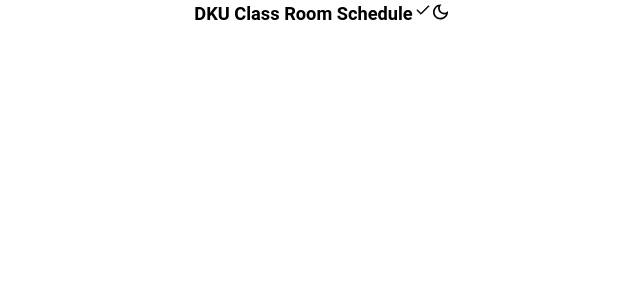
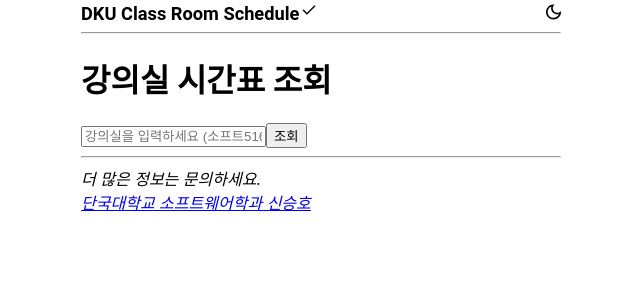
Before and after one commit to ellen24k/opensw, a React (Create React App) app in the folder frontend/: page / in a window 1280 px wide. Shown: the top 300 px of the page, without its empty margins (319-959 px from the left). Built offline with nearby package versions, Linux system fonts and the light colour scheme.

Commit message:
psmsq4: Create MainFrame Component and Structure

```diff
--- a/frontend/src/App.js
+++ b/frontend/src/App.js
@@ -1,18 +1,19 @@
 // src/App.js
 import React from 'react';
-import {BrowserRouter as Router, Route, Routes} from 'react-router-dom';
+import { BrowserRouter as Router, Route, Routes } from 'react-router-dom';
 import ClassroomSchedule from './components/ClassroomSchedule';
 import MainFrame from "./components/MainFrame.js";
+import IntroPage from './components/IntroPage.js';
 
 function App() {
   return (
     <Router>
-            <div className="App">
+      {/* <div className="App"> */}
       <Routes>
-                    <Route path="/" element={<MainFrame/>}/>
-                    <Route path="/api-test" element={<ClassroomSchedule/>}/>
+        <Route path="/" element={<IntroPage />} />
+        <Route path="/api-test" element={<ClassroomSchedule />} />
       </Routes>
-            </div>
+      {/* </div> */}
     </Router>
   );
 }
--- /dev/null
+++ b/frontend/src/components/Footer.js
@@ -0,0 +1,14 @@
+function Footer() {
+    return (
+        <div>
+            <footer>
+                <address>
+                    더 많은 정보는 문의하세요.<br />
+                    <a href="mailto:psmsq4@dankook.ac.kr">단국대학교 소프트웨어학과 신승호</a>
+                </address>
+            </footer>
+        </div>
+    )
+}
+
+export default Footer;
--- a/frontend/src/components/Header.js
+++ b/frontend/src/components/Header.js
@@ -6,7 +6,7 @@ function Header() {
     return (
         <div className={styles.Header}>
             <div>DKU Class Room Schedule<img src={checkIcon} alt="check image"></img></div>
-            <img src={nightIcon}></img>
+            <img src={nightIcon} alt="night image"></img>
         </div>
     )
 }
--- /dev/null
+++ b/frontend/src/components/IntroPage.js
@@ -0,0 +1,12 @@
+import MainFrame from "./MainFrame.js"
+import ClassroomSchedule from "./ClassroomSchedule.js"
+
+function IntroPage() {
+    return (
+        <MainFrame>
+            <ClassroomSchedule />
+        </MainFrame>
+    )
+}
+
+export default IntroPage;
--- /dev/null
+++ b/frontend/src/components/Main.js
@@ -0,0 +1,9 @@
+function Main({ children }) {
+    return (
+        <div>
+            {children}
+        </div>
+    )
+}
+
+export default Main;
--- a/frontend/src/components/MainFrame.js
+++ b/frontend/src/components/MainFrame.js
@@ -1,10 +1,18 @@
 import { useState } from 'react';
-import Header from "./Header.js"
-import styles from "../styles/MainFrame.module.css"
+import Header from "./Header.js";
+import Main from "./Main.js";
+import Footer from "./Footer.js";
+import styles from "../styles/MainFrame.module.css";
 
-function MainFrame() {
+function MainFrame({ children }) {
     return (
-        <Header></Header>
+        <div className={styles.MainFrame}>
+            <Header></Header>
+            <hr></hr>
+            <Main> {children} </Main>
+            <hr></hr>
+            <Footer></Footer>
+        </div>
     )
 }
 
--- a/frontend/src/index.css
+++ b/frontend/src/index.css
@@ -1,18 +1,16 @@
 body {
-  margin: 0;
+  margin: 0 auto;
   font-family: -apple-system, BlinkMacSystemFont, 'Segoe UI', 'Roboto', 'Oxygen',
     'Ubuntu', 'Cantarell', 'Fira Sans', 'Droid Sans', 'Helvetica Neue',
     sans-serif;
   -webkit-font-smoothing: antialiased;
   -moz-osx-font-smoothing: grayscale;
+
+  max-width: 480px;
+  width: 100%;
 }
 
 code {
   font-family: source-code-pro, Menlo, Monaco, Consolas, 'Courier New',
     monospace;
 }
-
-body {
-  display: flex;
-  justify-content: center;
-}
--- a/frontend/src/styles/Header.module.css
+++ b/frontend/src/styles/Header.module.css
@@ -6,5 +6,7 @@
     font-family: "Roboto", sans-serif;
     /* 폰트 지정 */
 
+    width: 100%;
     display: flex;
+    justify-content: space-between;
 }
--- a/frontend/src/styles/MainFrame.module.css
+++ b/frontend/src/styles/MainFrame.module.css
@@ -0,0 +1,3 @@
+.MainFrame {
+    width: 100%;
+}
```
Also changed, not shown: frontend/src/styles/Main.module.css (added). Lines whose indentation alone changed are shown as unchanged.
